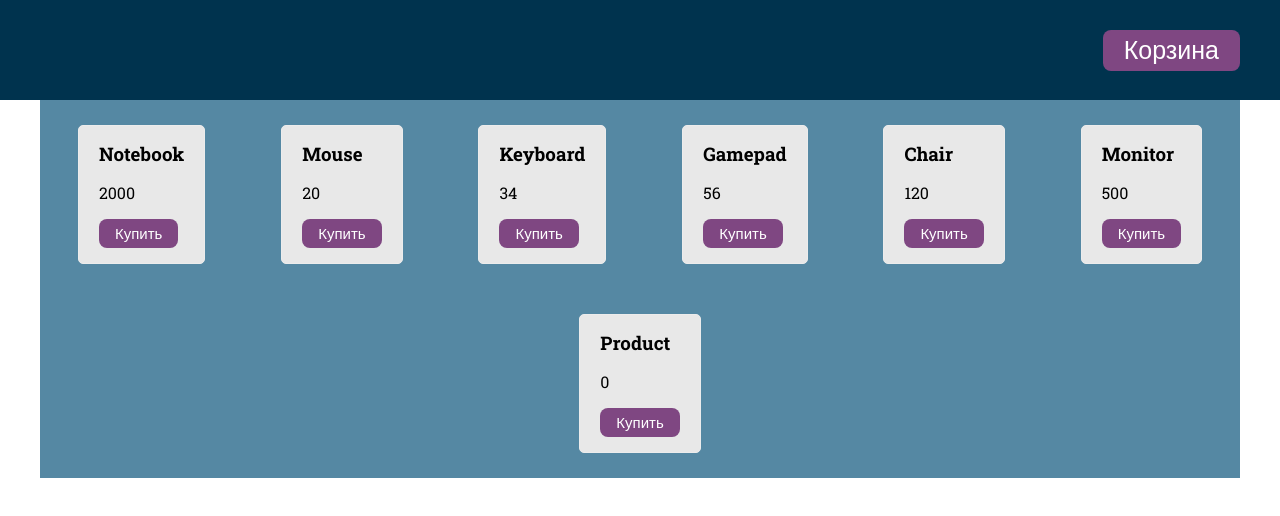
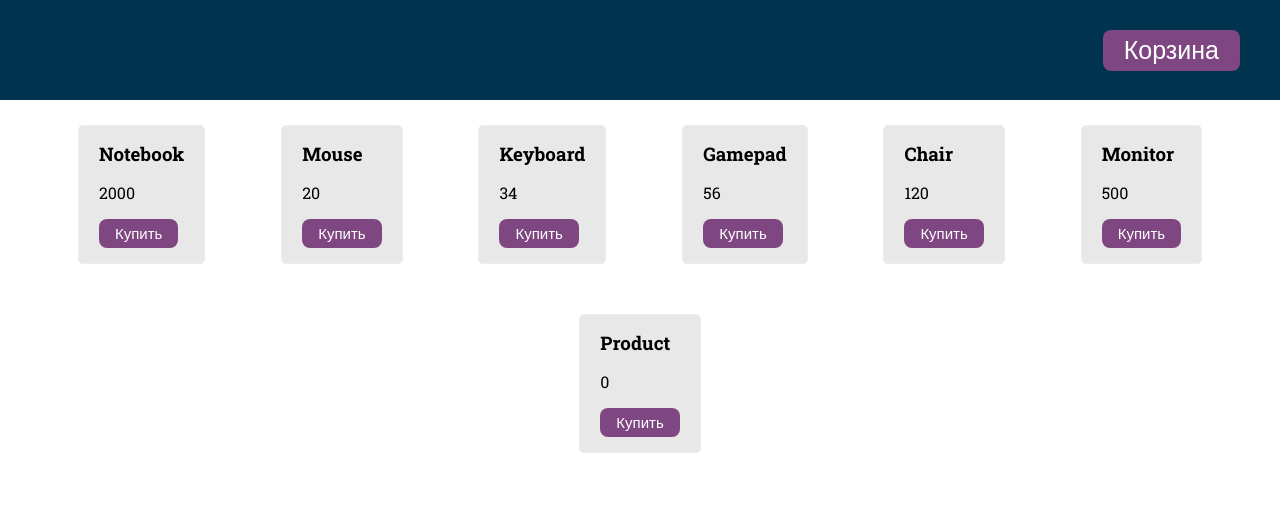
Before and after one commit to ovsaltuk/js-advanced, a plain HTML site: page lesson 1/project/index.html in a window 1280 px wide. Drawn offline with Linux system fonts and the light colour scheme.

Commit message:
homework 1
del bgc from products

```diff
--- a/lesson 1/project/css/main.css
+++ b/lesson 1/project/css/main.css
@@ -47,7 +47,6 @@ button{
     display: flex;
     justify-content: space-around;
     flex-wrap: wrap;
-    background-color: #5588a3;
 }
 .product-item{
     padding: 15px 20px;
```
